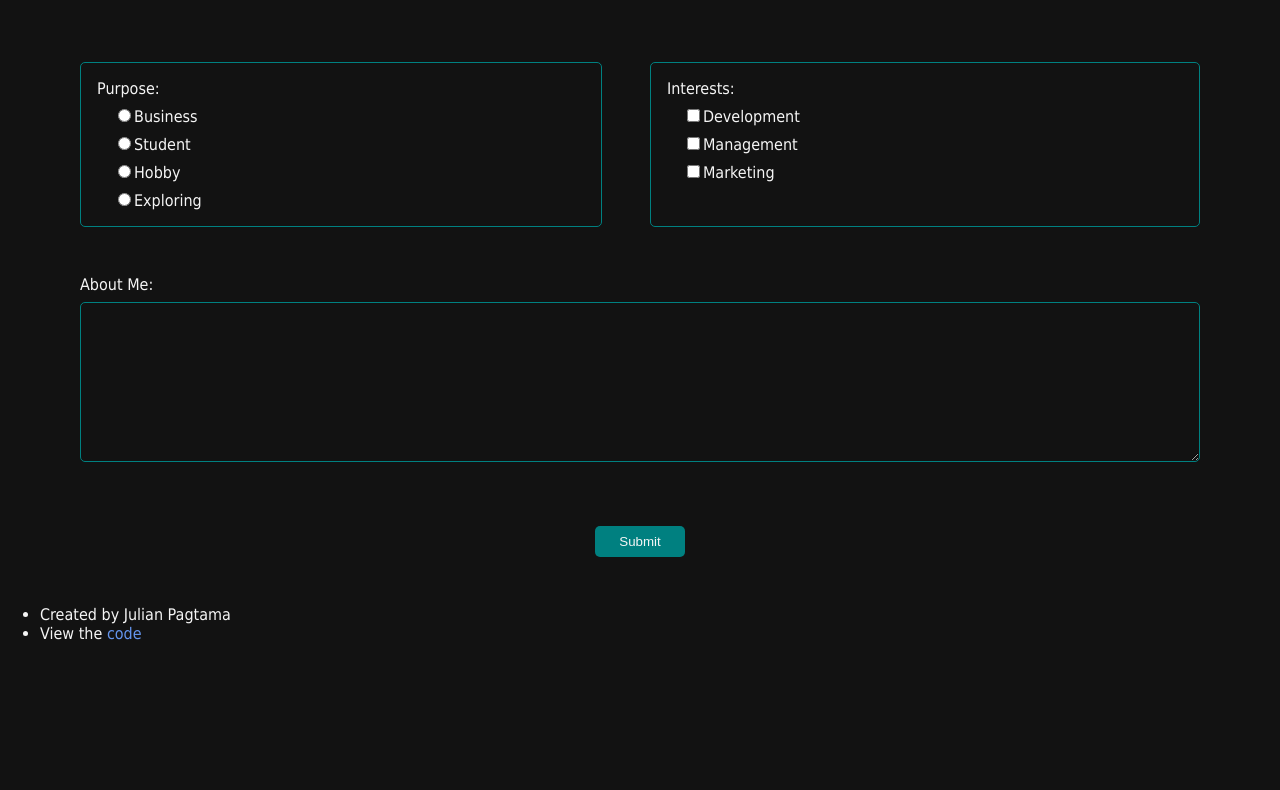
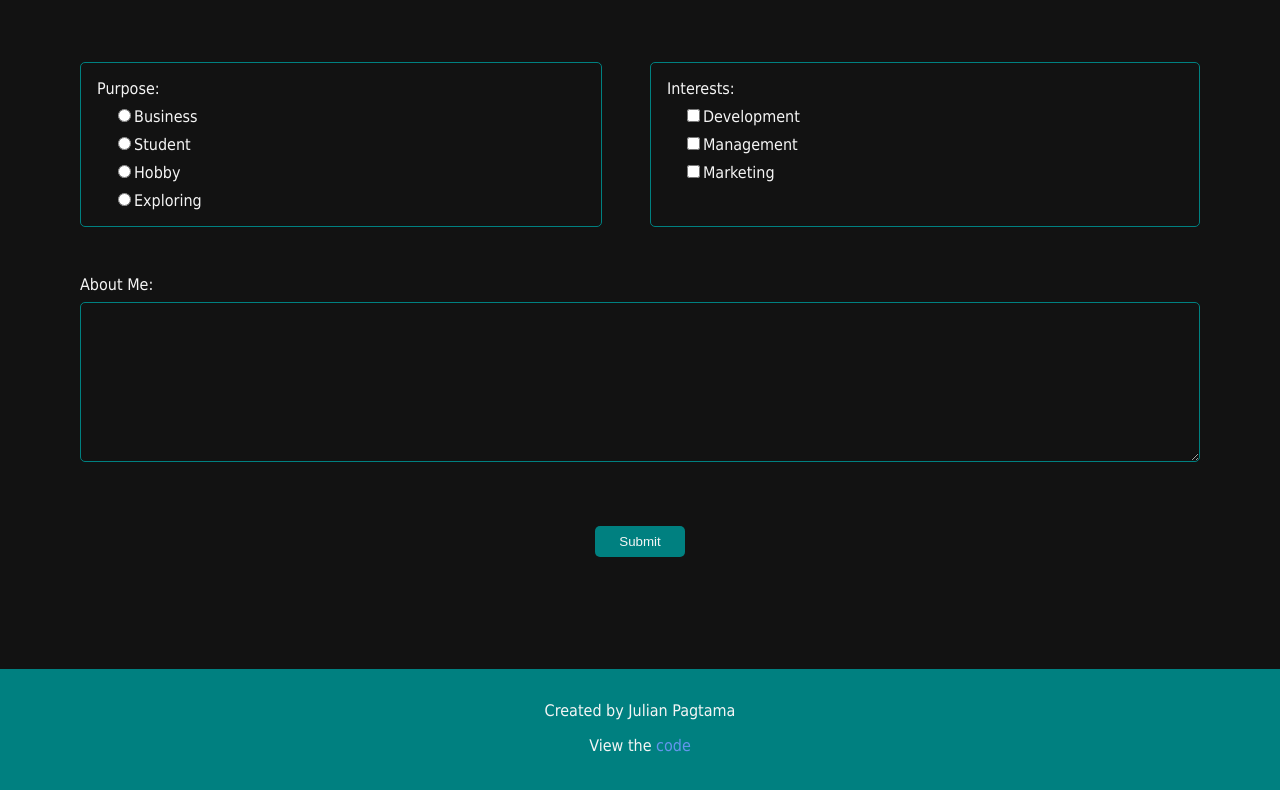
Before and after one commit to jpagtama/form-example, a React (Vite) app: page / in a window 1280 px wide. Shown: the part 300-1090 px from the top of the page. Before the commit the page ends 959 px from the top, so only its background shows below. Built offline with nearby package versions, Linux system fonts and the light colour scheme.

Commit message:
Add additional styling to global css

```diff
--- a/src/index.css
+++ b/src/index.css
@@ -1,17 +1,12 @@
 :root {
   font-family: Tahoma, Verdana, Segoe, sans-serif;
   scroll-behavior: smooth;
-}
-
-* {
-  box-sizing: border-box;
-}
 
   .darkMode {
     --primary-color: teal;
     --background-color: #121212;
     --text-color: #f5f5f5;
-  --accent-color: mediumseagreen;
+    --accent-color: lightseagreen;
     --link-color: cornflowerblue;
   }
 
@@ -19,8 +14,14 @@
     --primary-color: teal;
     --background-color: #f5f5f5;
     --text-color: #121212;
-  --accent-color: mediumseagreen;
+    --accent-color: lightseagreen;
     --link-color: cornflowerblue;
+  }
+}
+
+* {
+  box-sizing: border-box;
+  color:
 }
 
 body {
@@ -29,8 +30,7 @@ body {
   min-height: 100vh;
   padding: 0;
   margin: 0;
-  background-color: #121212;
-  font-weight: 300;
+  background-color: var(--background-color);
 }
 
 header {
@@ -40,6 +40,23 @@ header {
   background-color: var(--primary-color);
   padding: 1rem;
   margin-bottom: 3rem;
+}
+
+footer {
+  margin-top: 5rem;
+  display: flex;
+  justify-content: center;
+  background-color: var(--primary-color);
+  min-height: 30vh;
+}
+
+.footerContent {
+  display: flex;
+  flex-direction: column;
+  align-items: center;
+  gap: 1rem;
+  list-style-type: none;
+  padding: 1rem;
 }
 
 h1 {
@@ -52,3 +69,11 @@ a {
   color: var(--link-color);
   text-decoration: none;
 }
+
+.errorMessage {
+  color: darkred;
+}
+
+.hideInPlace {
+  visibility: hidden;
+}
```
Lines whose indentation alone changed are shown as unchanged.
